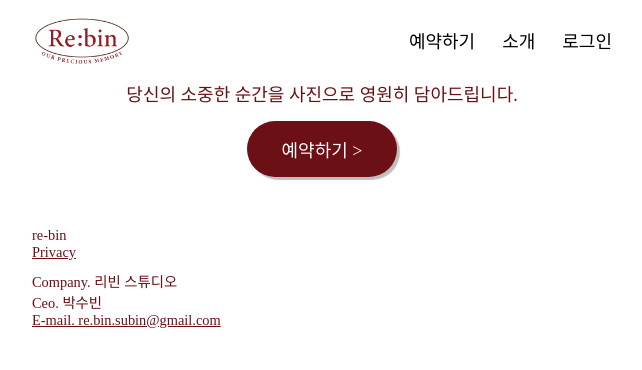
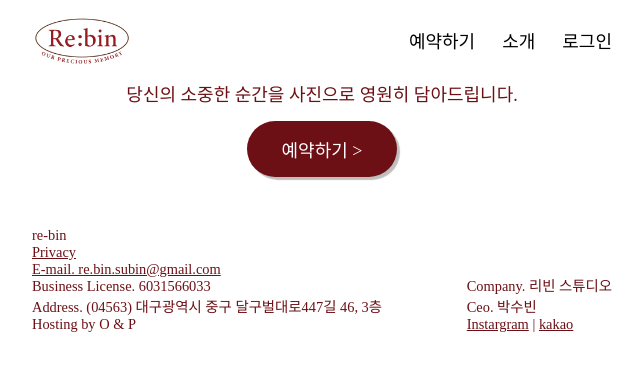
Before and after one commit to yeongipark/soop, a Next.js app: page /intro in a window 1280 px wide. Shown: the top 370 px of the page, without its empty margins (318-960 px from the left). Built offline with nearby package versions, Linux system fonts and the light colour scheme; no server answers; a web font is replaced by a local one.

Commit message:
feat: footer 빠진 내용 추가

```diff
--- a/src/components/footer/footer.module.css
+++ b/src/components/footer/footer.module.css
@@ -2,7 +2,6 @@
   width: 100%;
   margin-top: 50px;
   display: flex;
-  flex-direction: column;
   justify-content: space-between;
   padding: 0px 10px;
   padding-bottom: 10px;
--- a/src/components/footer/footer.tsx
+++ b/src/components/footer/footer.tsx
@@ -9,9 +9,6 @@ export default function Footer() {
         <p>
           <Link href={"/privacy"}>Privacy</Link>
         </p>
-      </div>
-      <div style={{ marginTop: "0.5rem" }}>
-        <p>Company. 리빈 스튜디오</p> <p>Ceo. 박수빈</p>
         <p>
           <a
             href="mailto:re.bin.subin@gmail.com"
@@ -21,9 +18,13 @@ export default function Footer() {
             E-mail. re.bin.subin@gmail.com
           </a>
         </p>
+        <p>Business License. 6031566033</p>
+        <p>Address. (04563) 대구광역시 중구 달구벌대로447길 46, 3층</p>
+        <p>Hosting by O & P</p>
       </div>
-      {/* <div className={style.sns}>
+      <div className={style.sns}>
         <p>
+          <p>Company. 리빈 스튜디오</p> <p>Ceo. 박수빈</p>
           <a
             href="https://www.instagram.com/re.bin___?igsh=cm85ZmR4ZmI2eGJt"
             target="_blank"
@@ -40,7 +41,7 @@ export default function Footer() {
             kakao
           </a>
         </p>
-      </div> */}
+      </div>
     </footer>
   );
 }
```
